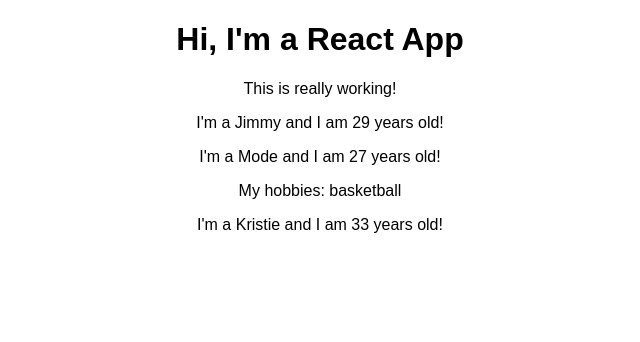
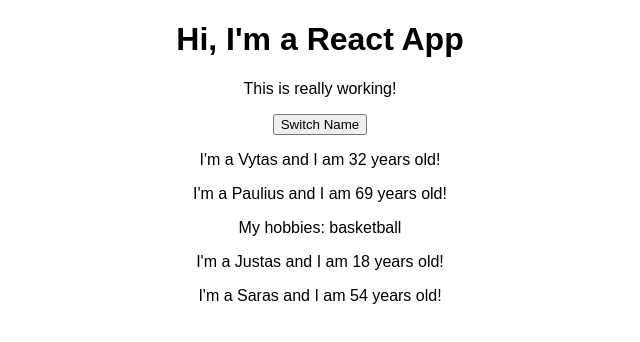
Before and after one commit to mode68/react-complete-guide, a React (Create React App) app: page / in a window 1280 px wide. Shown: the top 342 px of the page, without its empty margins (320-960 px from the left). Built offline with nearby package versions, Linux system fonts and the light colour scheme.

Commit message:
Added state to App component

```diff
--- a/src/App.js
+++ b/src/App.js
@@ -3,14 +3,39 @@
 import Person from './Person/Person';
 
 class App extends Component {
+  state = {
+    persons: [
+      { name: 'Vytas', age: 32 },
+      { name: 'Paulius', age: 69 },
+      { name: 'Justas', age: 18 },
+      { name: 'Saras', age: 54 }
+    ],
+    otherState: 'some other value'
+  }
+
+  switchNameHandler = () => {
+    // console.log('was clicked');
+    this.setState({
+      persons: [
+        { name: 'Vytautas', age: 420 },
+        { name: 'Paulius', age: 69 },
+        { name: 'Justas', age: 18 },
+        { name: 'Sarjunaz', age: 1337 }
+      ]
+    }
+    );
+  }
+
   render() {
     return (
       <div className="App">
         <h1>Hi, I'm a React App</h1>
         <p>This is really working!</p>
-        <Person name='Jimmy' age='29' />
-        <Person name='Mode' age='27'>My hobbies: basketball</Person>
-        <Person name='Kristie' age='33' />
+        <button onClick={this.switchNameHandler}>Switch Name</button>
+        <Person name={this.state.persons[0].name} age={this.state.persons[0].age} />
+        <Person name={this.state.persons[1].name} age={this.state.persons[1].age}>My hobbies: basketball</Person>
+        <Person name={this.state.persons[2].name} age={this.state.persons[2].age} />
+        <Person name={this.state.persons[3].name} age={this.state.persons[3].age} />
       </div>
     );
   }
```
